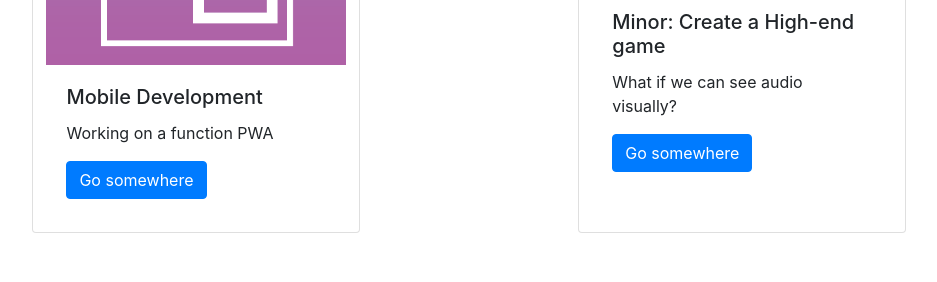
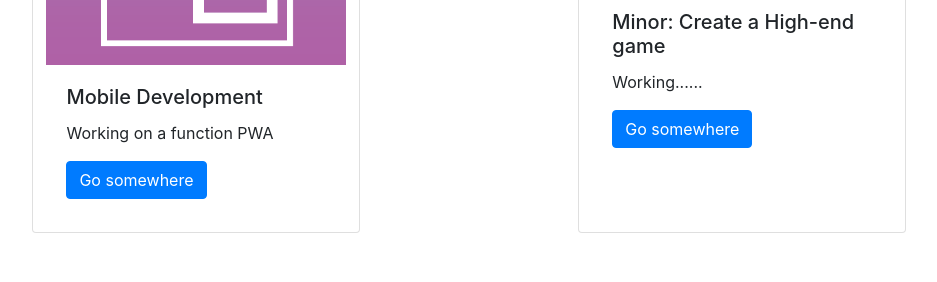
Before and after one commit to MikaWishaupt49/MikaWishaupt49.github.io, a plain HTML site: page projecten.html in a window 1280 px wide. Shown: the part 3369-3651 px from the top of the page, without its empty margins (171-1108 px from the left). Drawn offline with Linux system fonts and the light colour scheme.

Commit message:
Website update:

```diff
--- a/projecten.html
+++ b/projecten.html
@@ -195,7 +195,7 @@
   <img class="card-img-top" src="content/READ/DSCN1271.JPG" alt="Card image cap">
   <div class="card-body">
     <h5 class="card-title">Minor: Create a High-end game</h5>
-    <p class="card-text">What if we can see audio visually?</p>
+    <p class="card-text">Working......</p>
     <a href="READ.html" class="btn btn-primary">Go somewhere</a>
   </div>
 </div>
```
